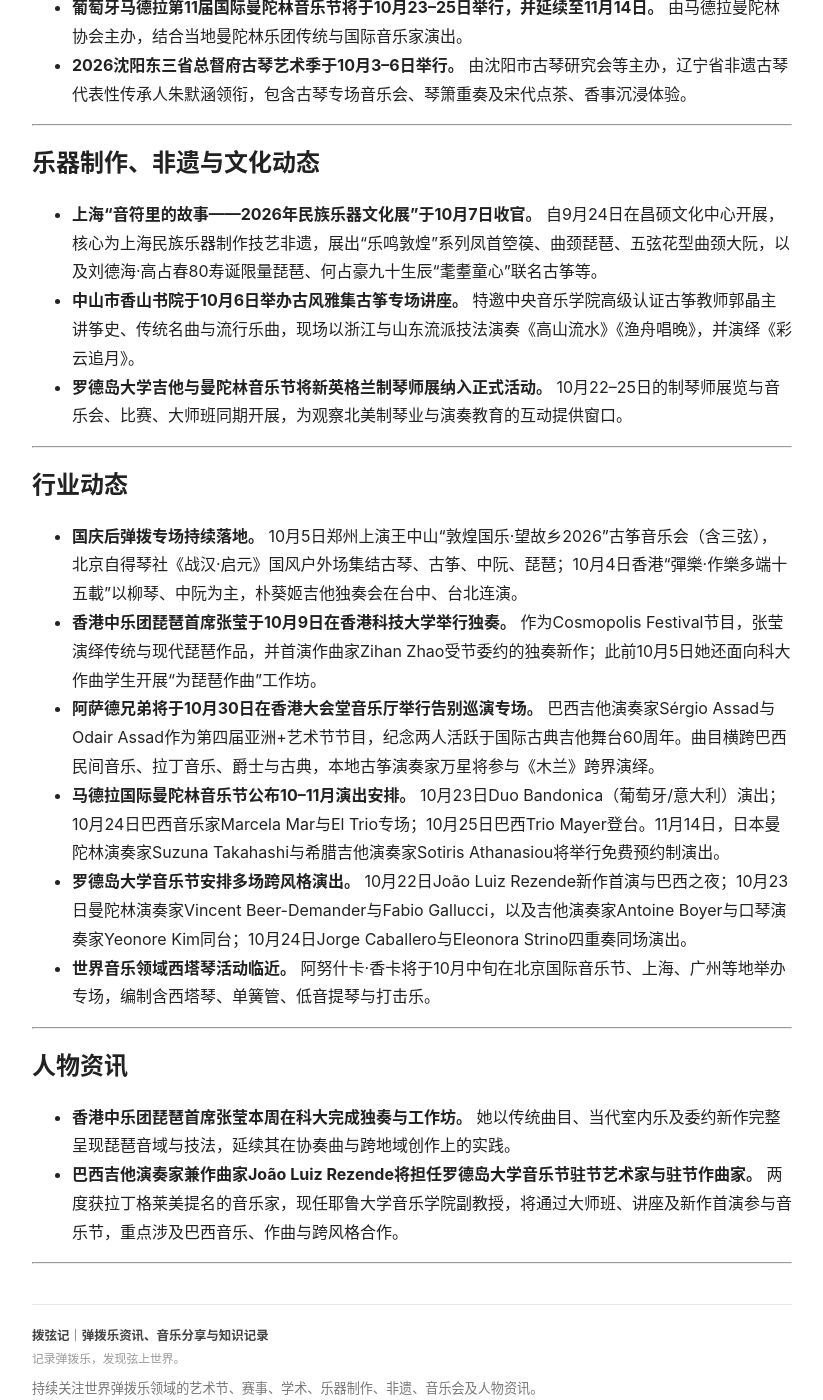
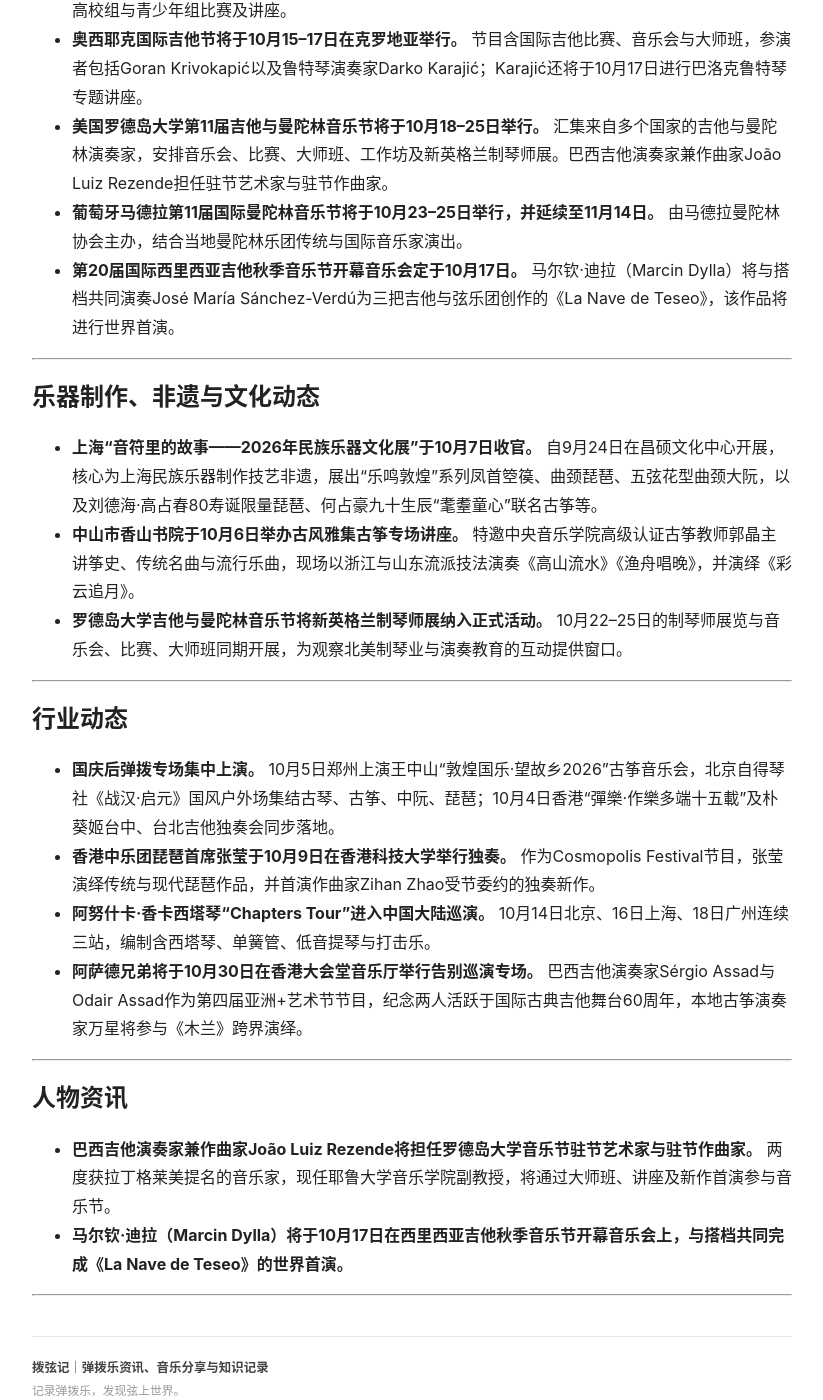
Before and after one commit to KeenKwok/boxianji, a Jekyll site: the page built from weekly/2026-10-10.md, in a window 1280 px wide and 1400 px high, scrolled down 2528 px. Shown: the whole window, without its empty margins (228-1051 px from the left). Built offline with Jekyll 4.4.1, drawn with Linux system fonts in a browser that asks for light colours; some of the changed text lies outside the part shown.

Commit message:
更新 2026-10-10.md

```diff
--- a/weekly/2026-10-10.md
+++ b/weekly/2026-10-10.md
@@ -10,14 +10,14 @@ title: 弹拨乐一周简报（2026.10.04—10.10）
 
 ## 编辑导语
 
-> 国庆档余温未散，国内弹拨舞台从民族会演的大规模合奏延伸至校园独奏与地方雅集；国际方面，大阪ARTE国际曼陀林音乐节暨比赛于本周末正式举行，威尼斯音乐双年展以Laraaji的齐特琴与拇指琴新作打开当代声音艺术入口。上海民族乐器文化展于本周收官，香港中乐团琵琶首席张莹在科大完成独奏与工作坊。前瞻一周至三周，奥西耶克吉他节、罗德岛大学吉他与曼陀林音乐节、马德拉国际曼陀林音乐节以及阿萨德兄弟香港告别巡演。
+> 国庆档余温未散，国内弹拨舞台从专场音乐会延伸至校园独奏与地方雅集；国际方面，大阪ARTE国际曼陀林音乐节暨比赛于本周末正式举行，威尼斯音乐双年展以Laraaji的齐特琴与拇指琴新作打开当代声音艺术入口。上海民族乐器文化展于本周收官，香港中乐团琵琶首席张莹在科大完成独奏与工作坊。前瞻方面，奥西耶克吉他节、罗德岛大学吉他与曼陀林音乐节、马德拉国际曼陀林音乐节、阿努什卡·香卡中国大陆三站以及阿萨德兄弟香港告别巡演，构成值得持续关注的节点。
 
 ---
 
 ## 近期重要演出
 
-{% assign start = "2026-10-11" %}
-{% assign end = "2026-10-18" %}
+{% assign start = "2026-10-04" %}
+{% assign end = "2026-10-17" %}
 {% assign events = site.data.attention | sort: "date" %}
 
 {% for event in events %}
@@ -36,10 +36,11 @@ title: 弹拨乐一周简报（2026.10.04—10.10）
 
 - **第13届ARTE国际曼陀林音乐节暨比赛于10月10–11日在日本大阪举行。** 地点为门真市民文化会馆卢米埃尔厅小厅，设曼陀林独奏组与曼多拉、曼陀切洛、现代鲁特琴（Liuto Moderno）独奏组；评审阵容包括德国曼陀林演奏家Annika Hinsche、俄罗斯曼陀林与冬不拉演奏家Ekaterina Mochalova等。赛事同期安排国际音乐会，是近期东亚最集中的曼陀林专业活动。
 - **威尼斯音乐双年展（Biennale Musica 2026）于10月10日以Laraaji《Alignment》世界首演开幕。** 美国音乐家Laraaji以齐特琴（zither）、非洲拇指琴（kalimba）、人声、合成器及自然声音采样构建现场声音体验，探索传统弹拨音色与电子声音的结合。
+- **路易斯维尔吉他节于10月9–11日在美国肯塔基举行。** 地点为路易斯维尔大学音乐学院，设有公开组、高校组与青少年组比赛及讲座。
 - **奥西耶克国际吉他节将于10月15–17日在克罗地亚举行。** 节目含国际吉他比赛、音乐会与大师班，参演者包括Goran Krivokapić以及鲁特琴演奏家Darko Karajić；Karajić还将于10月17日进行巴洛克鲁特琴专题讲座。
-- **美国罗德岛大学第11届吉他与曼陀林音乐节将于10月18–25日举行。** 汇集来自多个国家的吉他与曼陀林演奏家，安排音乐会、比赛、大师班、工作坊及新英格兰制琴师展。巴西吉他演奏家兼作曲家João Luiz Rezende担任驻节艺术家与驻节作曲家，并将举办讲座、大师班及新作首演。
+- **美国罗德岛大学第11届吉他与曼陀林音乐节将于10月18–25日举行。** 汇集来自多个国家的吉他与曼陀林演奏家，安排音乐会、比赛、大师班、工作坊及新英格兰制琴师展。巴西吉他演奏家兼作曲家João Luiz Rezende担任驻节艺术家与驻节作曲家。
 - **葡萄牙马德拉第11届国际曼陀林音乐节将于10月23–25日举行，并延续至11月14日。** 由马德拉曼陀林协会主办，结合当地曼陀林乐团传统与国际音乐家演出。
-- **2026沈阳东三省总督府古琴艺术季于10月3–6日举行。** 由沈阳市古琴研究会等主办，辽宁省非遗古琴代表性传承人朱默涵领衔，包含古琴专场音乐会、琴箫重奏及宋代点茶、香事沉浸体验。
+- **第20届国际西里西亚吉他秋季音乐节开幕音乐会定于10月17日。** 马尔钦·迪拉（Marcin Dylla）将与搭档共同演奏José María Sánchez-Verdú为三把吉他与弦乐团创作的《La Nave de Teseo》，该作品将进行世界首演。
 
 ---
 
@@ -53,18 +54,16 @@ title: 弹拨乐一周简报（2026.10.04—10.10）
 
 ## **行业动态**
 
-- **国庆后弹拨专场持续落地。** 10月5日郑州上演王中山“敦煌国乐·望故乡2026”古筝音乐会（含三弦），北京自得琴社《战汉·启元》国风户外场集结古琴、古筝、中阮、琵琶；10月4日香港“彈樂·作樂多端十五載”以柳琴、中阮为主，朴葵姬吉他独奏会在台中、台北连演。
-- **香港中乐团琵琶首席张莹于10月9日在香港科技大学举行独奏。** 作为Cosmopolis Festival节目，张莹演绎传统与现代琵琶作品，并首演作曲家Zihan Zhao受节委约的独奏新作；此前10月5日她还面向科大作曲学生开展“为琵琶作曲”工作坊。
-- **阿萨德兄弟将于10月30日在香港大会堂音乐厅举行告别巡演专场。** 巴西吉他演奏家Sérgio Assad与Odair Assad作为第四届亚洲+艺术节节目，纪念两人活跃于国际古典吉他舞台60周年。曲目横跨巴西民间音乐、拉丁音乐、爵士与古典，本地古筝演奏家万星将参与《木兰》跨界演绎。
-- **马德拉国际曼陀林音乐节公布10–11月演出安排。** 10月23日Duo Bandonica（葡萄牙/意大利）演出；10月24日巴西音乐家Marcela Mar与El Trio专场；10月25日巴西Trio Mayer登台。11月14日，日本曼陀林演奏家Suzuna Takahashi与希腊吉他演奏家Sotiris Athanasiou将举行免费预约制演出。
-- **罗德岛大学音乐节安排多场跨风格演出。** 10月22日João Luiz Rezende新作首演与巴西之夜；10月23日曼陀林演奏家Vincent Beer-Demander与Fabio Gallucci，以及吉他演奏家Antoine Boyer与口琴演奏家Yeonore Kim同台；10月24日Jorge Caballero与Eleonora Strino四重奏同场演出。
-- **世界音乐领域西塔琴活动临近。** 阿努什卡·香卡将于10月中旬在北京国际音乐节、上海、广州等地举办专场，编制含西塔琴、单簧管、低音提琴与打击乐。
+- **国庆后弹拨专场集中上演。** 10月5日郑州上演王中山“敦煌国乐·望故乡2026”古筝音乐会，北京自得琴社《战汉·启元》国风户外场集结古琴、古筝、中阮、琵琶；10月4日香港“彈樂·作樂多端十五載”及朴葵姬台中、台北吉他独奏会同步落地。
+- **香港中乐团琵琶首席张莹于10月9日在香港科技大学举行独奏。** 作为Cosmopolis Festival节目，张莹演绎传统与现代琵琶作品，并首演作曲家Zihan Zhao受节委约的独奏新作。
+- **阿努什卡·香卡西塔琴“Chapters Tour”进入中国大陆巡演。** 10月14日北京、16日上海、18日广州连续三站，编制含西塔琴、单簧管、低音提琴与打击乐。
+- **阿萨德兄弟将于10月30日在香港大会堂音乐厅举行告别巡演专场。** 巴西吉他演奏家Sérgio Assad与Odair Assad作为第四届亚洲+艺术节节目，纪念两人活跃于国际古典吉他舞台60周年，本地古筝演奏家万星将参与《木兰》跨界演绎。
 
 ---
 
 ## **人物资讯**
 
-- **香港中乐团琵琶首席张莹本周在科大完成独奏与工作坊。** 她以传统曲目、当代室内乐及委约新作完整呈现琵琶音域与技法，延续其在协奏曲与跨地域创作上的实践。
-- **巴西吉他演奏家兼作曲家João Luiz Rezende将担任罗德岛大学音乐节驻节艺术家与驻节作曲家。** 两度获拉丁格莱美提名的音乐家，现任耶鲁大学音乐学院副教授，将通过大师班、讲座及新作首演参与音乐节，重点涉及巴西音乐、作曲与跨风格合作。
+- **巴西吉他演奏家兼作曲家João Luiz Rezende将担任罗德岛大学音乐节驻节艺术家与驻节作曲家。** 两度获拉丁格莱美提名的音乐家，现任耶鲁大学音乐学院副教授，将通过大师班、讲座及新作首演参与音乐节。
+- **马尔钦·迪拉（Marcin Dylla）将于10月17日在西里西亚吉他秋季音乐节开幕音乐会上，与搭档共同完成《La Nave de Teseo》的世界首演。**
 
 ---
```
